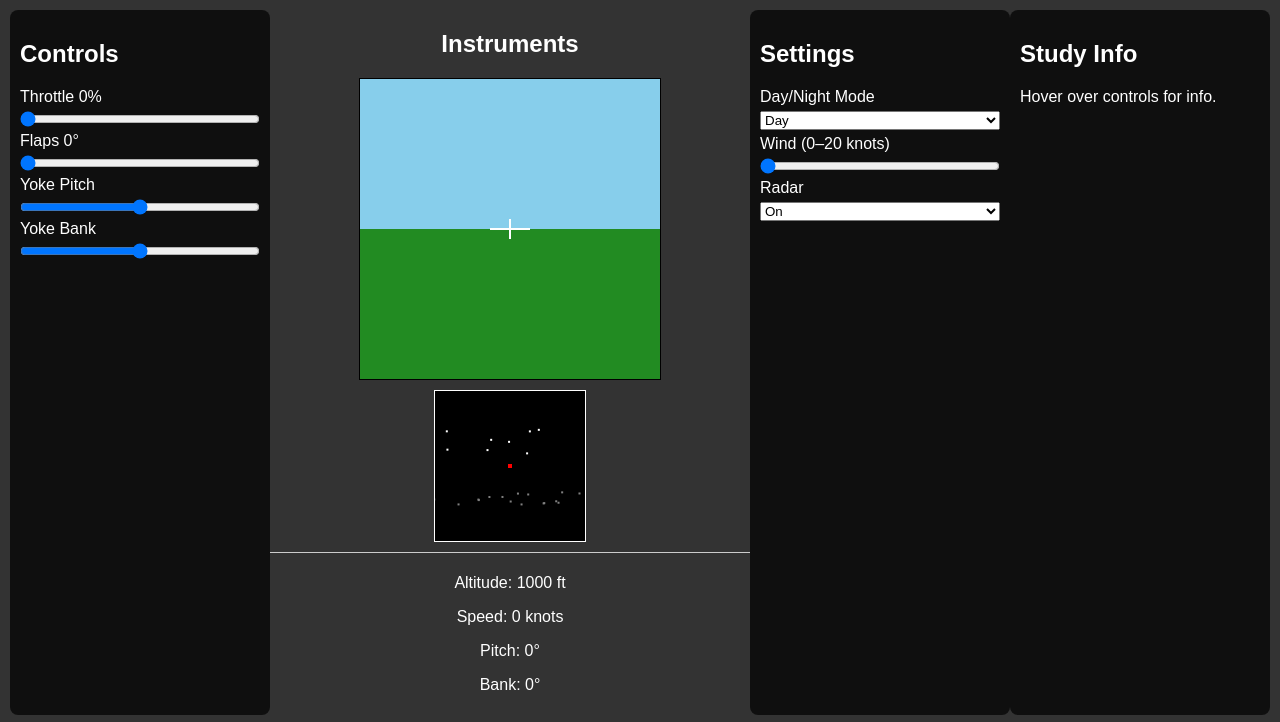
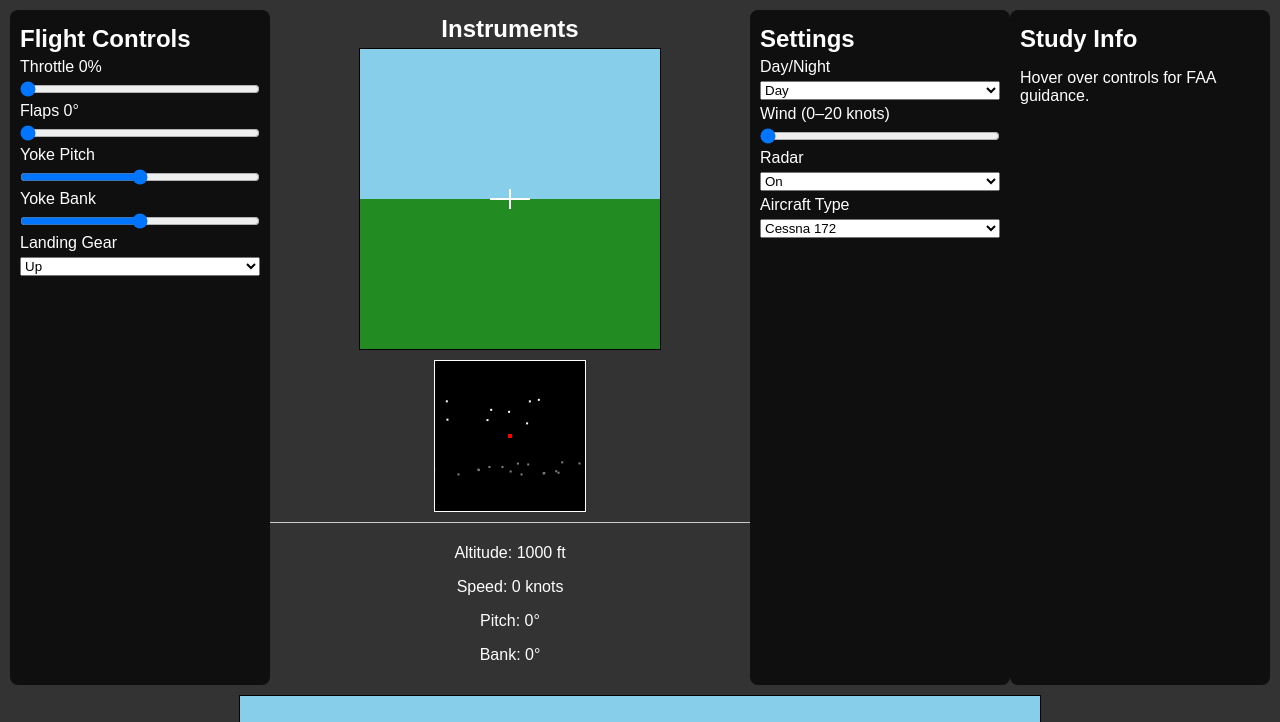
Before and after one commit to unicornjedi10-web/Airplane-simulator-, a plain HTML site: page index.html in a window 1280 px wide. Shown: the top 722 px of the page. Drawn offline with Linux system fonts and the light colour scheme.

Commit message:
Update index.html

```diff
--- a/index.html
+++ b/index.html
@@ -3,14 +3,15 @@
 <head>
 <meta charset="UTF-8">
 <meta name="viewport" content="width=device-width, initial-scale=1.0">
-<title>Pilot Cockpit Learning Game - Advanced</title>
+<title>Full Cockpit Flight Simulator</title>
 <style>
-body { margin:0; font-family: Arial, sans-serif; background: #333; color: #fff; }
+body { margin:0; font-family: Arial, sans-serif; background:#333; color:#fff; }
 #cockpit { display:flex; justify-content:space-between; padding:10px; }
-#controls, #info, #settings { width: 20%; background: rgba(0,0,0,0.7); padding:10px; border-radius:8px; }
-#instruments { width: 40%; text-align:center; }
+#controls,#settings,#info { width:20%; background:rgba(0,0,0,0.7); padding:10px; border-radius:8px; }
+#instruments { width:40%; text-align:center; }
+canvas { display:block; margin:0 auto; border:1px solid #000; }
+h2 { margin:5px 0; }
 button,input[type=range],select { width:100%; margin:5px 0; }
-canvas { display:block; margin:0 auto; background:#87CEEB; border:1px solid #000; }
 .panel { margin-top:10px; padding:5px; border-top:1px solid #ccc; color:#fff; }
 </style>
 </head>
@@ -18,18 +19,20 @@ canvas { display:block; margin:0 auto; background:#87CEEB; border:1px solid #000
 
 <div id="cockpit">
   <div id="controls">
-    <h2>Controls</h2>
+    <h2>Flight Controls</h2>
     <label>Throttle <span id="throttleDisplay">0</span>%</label>
     <input type="range" id="throttle" min="0" max="100" value="0">
-
     <label>Flaps <span id="flapsDisplay">0</span>°</label>
     <input type="range" id="flaps" min="0" max="30" value="0">
-
     <label>Yoke Pitch</label>
     <input type="range" id="pitchControl" min="-15" max="15" value="0">
-
     <label>Yoke Bank</label>
     <input type="range" id="bankControl" min="-30" max="30" value="0">
+    <label>Landing Gear</label>
+    <select id="gearControl">
+      <option value="up">Up</option>
+      <option value="down">Down</option>
+    </select>
   </div>
 
   <div id="instruments">
@@ -46,62 +49,56 @@ canvas { display:block; margin:0 auto; background:#87CEEB; border:1px solid #000
 
   <div id="settings">
     <h2>Settings</h2>
-    <label>Day/Night Mode</label>
-    <select id="dayNight">
-      <option value="day">Day</option>
-      <option value="night">Night</option>
-    </select>
-
+    <label>Day/Night</label>
+    <select id="dayNight"><option value="day">Day</option><option value="night">Night</option></select>
     <label>Wind (0–20 knots)</label>
     <input type="range" id="wind" min="0" max="20" value="0">
-
     <label>Radar</label>
-    <select id="radarToggle">
-      <option value="on">On</option>
-      <option value="off">Off</option>
-    </select>
+    <select id="radarToggle"><option value="on">On</option><option value="off">Off</option></select>
+    <label>Aircraft Type</label>
+    <select id="aircraftType"><option value="C172">Cessna 172</option><option value="SR22">Cirrus SR22</option></select>
   </div>
 
   <div id="info">
     <h2>Study Info</h2>
-    <p id="studyInfo">Hover over controls for info.</p>
+    <p id="studyInfo">Hover over controls for FAA guidance.</p>
   </div>
 </div>
 
 <canvas id="world" width="800" height="400"></canvas>
 
 <script>
-let throttle = 0, flaps = 0, pitch = 0, bank = 0;
-let altitude = 1000, speed = 0;
-let wind = 0, dayNight = 'day', radarOn = true;
+let throttle=0, flaps=0, pitch=0, bank=0, altitude=1000, speed=0, wind=0;
+let dayNight='day', radarOn=true, gear='up', aircraft='C172';
 
-// Buildings & clouds
-const buildings = Array.from({length: 20}, () => ({x: Math.random()*800, y: 300 + Math.random()*50, w: 20+Math.random()*30, h: 50+Math.random()*100}));
-const clouds = Array.from({length: 10}, () => ({x: Math.random()*800, y: 50+Math.random()*100, w: 50+Math.random()*50, h: 20+Math.random()*20}));
+// Buildings and clouds
+const buildings=Array.from({length:20},()=>({x:Math.random()*800,y:300+Math.random()*50,w:20+Math.random()*30,h:50+Math.random()*100}));
+const clouds=Array.from({length:10},()=>({x:Math.random()*800,y:50+Math.random()*100,w:50+Math.random()*50,h:20+Math.random()*20}));
 
 // Study data
-const studyData = {
-  throttle: "Throttle: Controls engine power, affects climb and speed. Ref: FAA PHAK Ch.4",
-  flaps: "Flaps: Increase lift & drag for slow flight, takeoff & landing. Ref: FAA PHAK Ch.5",
-  pitchControl: "Yoke Pitch: Controls aircraft nose up/down. Ref: FAA PHAK Ch.3",
-  bankControl: "Yoke Bank: Controls roll/turn. Ref: FAA PHAK Ch.3",
-  dayNight: "Toggle day/night for visibility practice. Ref: FAA PHAK Ch.9",
-  wind: "Wind affects aircraft ground track. Ref: FAA PHAK Ch.8",
-  radarToggle: "Radar shows nearby terrain and clouds. Ref: FAA PHAK Ch.7"
+const studyData={
+  throttle:"Throttle: Controls engine power, affects climb & speed. Ref: FAA PHAK Ch.4",
+  flaps:"Flaps: Increase lift/drag for slow flight & landing. Ref: FAA PHAK Ch.5",
+  pitchControl:"Yoke Pitch: Nose up/down. Ref: FAA PHAK Ch.3",
+  bankControl:"Yoke Bank: Roll/turn. Ref: FAA PHAK Ch.3",
+  gearControl:"Landing Gear: Up/Down affects drag & landing. Ref: FAA PHAK Ch.5",
+  dayNight:"Toggle day/night for visibility. Ref: FAA PHAK Ch.9",
+  wind:"Wind affects ground track. Ref: FAA PHAK Ch.8",
+  radarToggle:"Radar shows terrain & clouds. Ref: FAA PHAK Ch.7",
+  aircraftType:"Select aircraft type. Affects speed & climb. Ref: FAA PHAK Ch.2"
 };
 
 function updateUI(){
-  document.getElementById('throttleDisplay').innerText = throttle;
-  document.getElementById('flapsDisplay').innerText = flaps;
-  document.getElementById('altitude').innerText = altitude.toFixed(0);
-  document.getElementById('speed').innerText = speed.toFixed(0);
-  document.getElementById('pitch').innerText = pitch;
-  document.getElementById('bank').innerText = bank;
+  document.getElementById('throttleDisplay').innerText=throttle;
+  document.getElementById('flapsDisplay').innerText=flaps;
+  document.getElementById('altitude').innerText=altitude.toFixed(0);
+  document.getElementById('speed').innerText=speed.toFixed(0);
+  document.getElementById('pitch').innerText=pitch;
+  document.getElementById('bank').innerText=bank;
 }
 
-// Controls events
-['throttle','flaps','pitchControl','bankControl','wind','dayNight','radarToggle'].forEach(id=>{
-  const el = document.getElementById(id);
+['throttle','flaps','pitchControl','bankControl','gearControl','dayNight','wind','radarToggle','aircraftType'].forEach(id=>{
+  const el=document.getElementById(id);
   el.addEventListener('input',()=>{
     if(id==='throttle') throttle=+el.value;
     if(id==='flaps') flaps=+el.value;
@@ -113,94 +110,68 @@ function updateUI(){
   el.addEventListener('change',()=>{
     if(id==='dayNight') dayNight=el.value;
     if(id==='radarToggle') radarOn=el.value==='on';
+    if(id==='gearControl') gear=el.value;
+    if(id==='aircraftType') aircraft=el.value;
   });
   el.addEventListener('mouseover',()=>{document.getElementById('studyInfo').innerText=studyData[id];});
-  el.addEventListener('mouseout',()=>{document.getElementById('studyInfo').innerText="Hover over controls for info.";});
+  el.addEventListener('mouseout',()=>{document.getElementById('studyInfo').innerText="Hover over controls for FAA guidance."});
 });
 
-// Canvas references
-const world = document.getElementById('world');
-const wctx = world.getContext('2d');
-const horizon = document.getElementById('horizon');
-const hctx = horizon.getContext('2d');
-const radar = document.getElementById('radar');
-const rctx = radar.getContext('2d');
+const world=document.getElementById('world'), wctx=world.getContext('2d');
+const horizon=document.getElementById('horizon'), hctx=horizon.getContext('2d');
+const radar=document.getElementById('radar'), rctx=radar.getContext('2d');
 
-// Horizon drawing
 function drawHorizon(){
   hctx.clearRect(0,0,horizon.width,horizon.height);
-  // sky
-  hctx.fillStyle = dayNight==='day'?'#87CEEB':'#001033';
+  hctx.fillStyle=dayNight==='day'?'#87CEEB':'#001033';
   hctx.fillRect(0,0,horizon.width,horizon.height/2 + pitch*5);
-  // ground
-  hctx.fillStyle = '#228B22';
+  hctx.fillStyle='#228B22';
   hctx.fillRect(0,horizon.height/2 + pitch*5,horizon.width,horizon.height/2 - pitch*5);
-  // plane symbol
-  hctx.strokeStyle='white';
-  hctx.lineWidth=2;
+  hctx.strokeStyle='white';hctx.lineWidth=2;
   hctx.beginPath();
-  hctx.moveTo(horizon.width/2 -20, horizon.height/2);
-  hctx.lineTo(horizon.width/2 +20, horizon.height/2);
-  hctx.moveTo(horizon.width/2, horizon.height/2 -10);
-  hctx.lineTo(horizon.width/2, horizon.height/2 +10);
+  hctx.moveTo(horizon.width/2-20,horizon.height/2);
+  hctx.lineTo(horizon.width/2+20,horizon.height/2);
+  hctx.moveTo(horizon.width/2,horizon.height/2-10);
+  hctx.lineTo(horizon.width/2,horizon.height/2+10);
   hctx.stroke();
 }
 
-// World drawing
 function drawWorld(){
   wctx.clearRect(0,0,world.width,world.height);
-  // background sky
-  wctx.fillStyle = dayNight==='day'?'#87CEEB':'#001033';
+  wctx.fillStyle=dayNight==='day'?'#87CEEB':'#001033';
   wctx.fillRect(0,0,world.width,world.height);
-  // clouds
   clouds.forEach(c=>{
-    c.x -= 0.5; if(c.x+c.w<0) c.x=world.width;
-    wctx.fillStyle='white';
-    wctx.fillRect(c.x,c.y,c.w,c.h);
+    c.x-=0.5 + wind*0.1; if(c.x+c.w<0) c.x=world.width;
+    wctx.fillStyle='white'; wctx.fillRect(c.x,c.y,c.w,c.h);
   });
-  // buildings
   buildings.forEach(b=>{
-    const bx = (b.x - world.width/2) + world.width/2;
-    wctx.fillStyle='#555';
-    wctx.fillRect(bx,b.y,b.w,b.h);
+    const bx=(b.x-world.width/2)+world.width/2; wctx.fillStyle='#555'; wctx.fillRect(bx,b.y,b.w,b.h);
   });
-  // airplane marker
-  wctx.fillStyle='red';
-  wctx.beginPath();
-  wctx.arc(world.width/2, world.height/2, 5,0,2*Math.PI);
-  wctx.fill();
+  wctx.fillStyle='red'; wctx.beginPath(); wctx.arc(world.width/2,world.height/2,5,0,2*Math.PI); wctx.fill();
 }
 
-// Radar drawing
 function drawRadar(){
   rctx.clearRect(0,0,radar.width,radar.height);
   if(!radarOn) return;
-  rctx.fillStyle='black';
-  rctx.fillRect(0,0,radar.width,radar.height);
-  // radar points for clouds
+  rctx.fillStyle='black'; rctx.fillRect(0,0,radar.width,radar.height);
   clouds.forEach(c=>{
-    const x = radar.width/2 + (c.x-world.width/2)/4;
-    const y = radar.height/2 + (c.y-world.height/2)/4;
-    rctx.fillStyle='white';
-    rctx.fillRect(x,y,2,2);
+    const x=radar.width/2+(c.x-world.width/2)/4;
+    const y=radar.height/2+(c.y-world.height/2)/4;
+    rctx.fillStyle='white'; rctx.fillRect(x,y,2,2);
   });
-  // radar points for buildings
   buildings.forEach(b=>{
-    const x = radar.width/2 + (b.x-world.width/2)/4;
-    const y = radar.height/2 + (b.y-world.height/2)/4;
-    rctx.fillStyle='gray';
-    rctx.fillRect(x,y,2,2);
+    const x=radar.width/2+(b.x-world.width/2)/4;
+    const y=radar.height/2+(b.y-world.height/2)/4;
+    rctx.fillStyle='gray'; rctx.fillRect(x,y,2,2);
   });
-  // plane center
-  rctx.fillStyle='red';
-  rctx.fillRect(radar.width/2-2,radar.height/2-2,4,4);
+  rctx.fillStyle='red'; rctx.fillRect(radar.width/2-2,radar.height/2-2,4,4);
 }
 
-// Simulation loop
 function simulate(){
-  speed = throttle*1.5 - flaps*0.5;
-  altitude += (speed/60) * Math.sin(pitch*Math.PI/180);
-  altitude = Math.max(0, altitude);
+  speed=throttle*1.5 - flaps*0.5;
+  if(gear==='down') speed*=0.95;
+  altitude+=(speed/60)*Math.sin(pitch*Math.PI/180);
+  altitude=Math.max(0,altitude);
   updateUI();
   drawHorizon();
   drawWorld();
```
